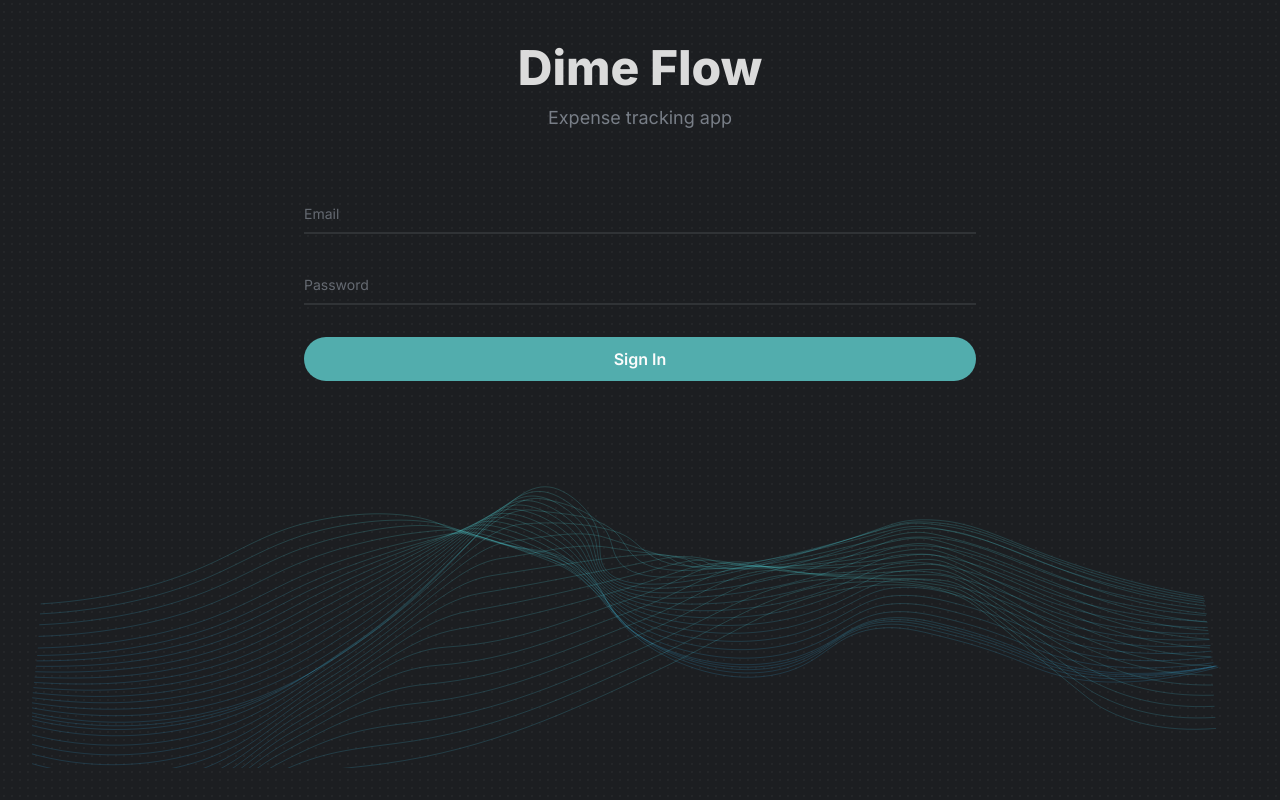
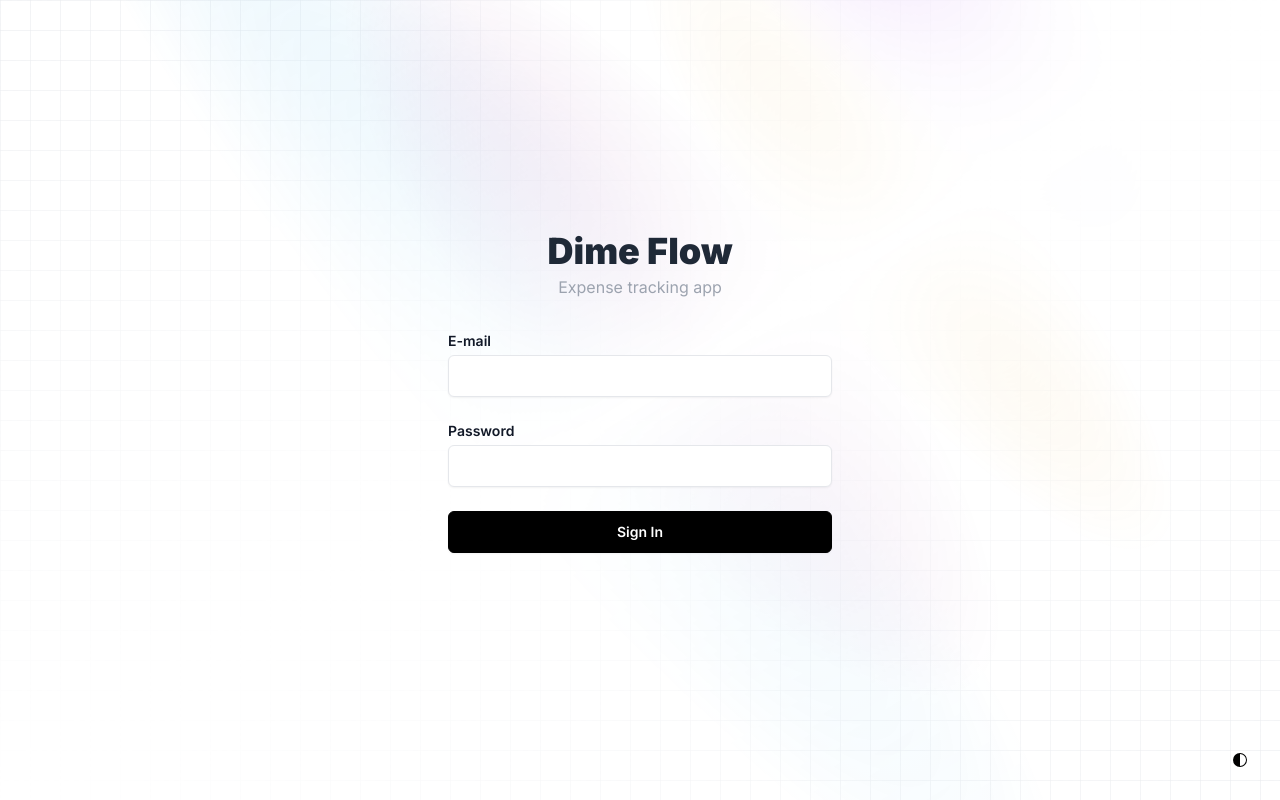
Before and after one commit to rkatanic/expense-tracker, a Next.js app: page / in a window 1280 px wide. Built offline with nearby package versions, Linux system fonts and the light colour scheme; no server answers.

Commit message:
Updates login form design

```diff
--- a/components/Button.tsx
+++ b/components/Button.tsx
@@ -4,6 +4,7 @@ interface Props {
   onClick?: () => void;
   fullWidth?: boolean;
   disabled?: boolean;
+  size?: "large";
 }
 
 const Button = ({
@@ -12,10 +13,14 @@ const Button = ({
   onClick,
   fullWidth,
   disabled,
-}: Props) => {
-  return (
+  size,
+}: Props) => (
   <button
-      className={`btn-primary ${fullWidth ? "btn-full-width" : ""}`}
+    className={`${
+      size === "large" ? "py-2.5" : "py-2"
+    } bg-black border-black hover:bg-gray-800 shadow-sm font-semibold text-sm border dark:border-cyan-700 dark:bg-cyan-600
+      px-4 rounded-md text-white dark:hover:bg-cyan-700 dark:hover:border-cyan-600 dark:shadow-md
+       ${fullWidth ? "btn-full-width" : ""}`}
     type={type}
     onClick={onClick}
     disabled={disabled}
@@ -23,6 +28,5 @@ const Button = ({
     {text}
   </button>
 );
-};
 
 export default Button;
--- a/components/Input.tsx
+++ b/components/Input.tsx
@@ -11,6 +11,7 @@ interface Props {
   min?: number;
   max?: number;
   required?: boolean;
+  size?: "large" | "medium";
 }
 
 const Input = ({
@@ -26,17 +27,28 @@ const Input = ({
   min,
   max,
   required,
+  size,
 }: Props): JSX.Element => {
   const isRadio = type === "radio";
 
   return (
-    <div className="input-container">
+    <div className="w-full flex flex-col">
+      {label && (
+        <label
+          className="block mb-1 text-sm font-semibold text-gray-900 dark:text-gray-400"
+          htmlFor=""
+        >
+          {label}
+        </label>
+      )}
       <input
+        className={`${
+          size === "large" ? "py-2.5" : "py-2 "
+        } px-3 w-full shadow-sm text-sm text-gray-900 rounded-md border bg-white border-gray-200  focus:outline-cyan-500 dark:focus:outline-0 dark:focus:border-cyan-500 dark:border-gray-700 dark:text-gray-100 dark:bg-gray-800/70`}
         required={required}
         min={min}
         max={max}
         pattern={pattern}
-        className={`input ${isRadio ? "radio" : ""}`}
         type={type}
         value={value}
         placeholder={placeholder}
@@ -45,12 +57,6 @@ const Input = ({
         onChange={onChange}
         checked={checked}
       />
-      {isRadio && <label htmlFor={id} />}
-      {label && (
-        <label className="label" htmlFor={id}>
-          {label}
-        </label>
-      )}
     </div>
   );
 };
--- a/components/Login.tsx
+++ b/components/Login.tsx
@@ -3,7 +3,7 @@ import { useRouter } from "next/router";
 import { useAuth } from "../context/AuthUserContext";
 import Input from "./Input";
 import Button from "./Button";
-import AbstractLine from "../assets/abstract-line.svg";
+import { VscColorMode } from "react-icons/vsc";
 
 const Login = (): JSX.Element => {
   const [email, setEmail] = useState("");
@@ -24,43 +24,87 @@ const Login = (): JSX.Element => {
     event.preventDefault();
   };
 
+  const handleDarkThemeSwitch = (): void => {
+    if (document.body.classList.contains("dark")) {
+      document.body.classList.remove("dark");
+    } else {
+      document.body.classList.add("dark");
+    }
+  };
+
   useEffect((): void => {
     if (authUser) router.push("/home");
   }, [authUser]);
 
   return (
-    <div className="login">
-      <form className="login-form" onSubmit={onSubmit}>
-        <div className="login-form-content">
-          <div>
-            <h2 className="login-form-content-title">Dime Flow</h2>
-            <p className="login-form-content-description">
-              Expense tracking app
-            </p>
-          </div>
+    <div className="h-screen max-w-md m-auto overflow-hidden flex items-center justify-center px-8">
+      <div
+        className="z-10 absolute bottom-8 right-8 cursor-pointer"
+        onClick={handleDarkThemeSwitch}
+      >
+        <VscColorMode className="fill-black dark:fill-gray-500" />
+      </div>
+      <form className="w-full z-10 " onSubmit={onSubmit}>
+        <div className="flex flex-col gap-1 mb-8 items-center">
+          <h2 className="text-4xl font-black text-gray-800 dark:text-gray-300">
+            Dime Flow
+          </h2>
+          <p className="text-gray-400 dark:text-gray-500">
+            Expense tracking app
+          </p>
+        </div>
+        <div className="flex flex-col gap-6">
           <Input
+            size="large"
             required
             type="email"
             value={email}
             onChange={(event) => setEmail(event.target.value)}
             name="email"
             id="loginEmail"
-            placeholder="Email"
+            label="E-mail"
           />
           <Input
+            size="large"
             required
             type="password"
             name="password"
             value={password}
             onChange={(event) => setPassword(event.target.value)}
             id="loginPassword"
-            placeholder="Password"
+            label="Password"
           />
-          <Button text="Sign In" type="submit" fullWidth />
-          <div className="login-form-error">{error && <div>{error}</div>}</div>
+          <Button size="large" text="Sign In" type="submit" fullWidth />
+        </div>
+        <div className="text-rose-600 text-sm mt-4">
+          {error && <div>{error}</div>}
         </div>
       </form>
-      <AbstractLine />
+      <div className="fixed inset-0 [mask-image:linear-gradient(to_bottom_right,white,transparent,white)]">
+        <div className="shade shade-1"></div>
+        <div className="shade shade-2"></div>
+        <div className="shade shade-3"></div>
+        <div className="shade shade-4"></div>
+        <svg className="h-full w-full absolute inset-0">
+          <defs>
+            <pattern
+              id="grid"
+              width="30"
+              height="30"
+              patternUnits="userSpaceOnUse"
+            >
+              <rect width="30" height="30" fill="url(#tenthGrid)" />
+              <path
+                d="M 100 0 L 0 0 0 100"
+                fill="none"
+                className="stroke-gray-200 dark:stroke-gray-800"
+                stroke-width="1"
+              />
+            </pattern>
+          </defs>
+          <rect width="100%" height="100%" fill="url(#grid)" />
+        </svg>
+      </div>
     </div>
   );
 };
--- a/package.json
+++ b/package.json
@@ -19,7 +19,8 @@
     "next": "12.1.6",
     "nookies": "^2.5.2",
     "react": "18.2.0",
-    "react-dom": "18.2.0"
+    "react-dom": "18.2.0",
+    "react-icons": "^4.4.0"
   },
   "devDependencies": {
     "@testing-library/jest-dom": "^5.16.4",
--- a/pages/_app.tsx
+++ b/pages/_app.tsx
@@ -7,7 +7,9 @@ const MyApp = ({ Component, pageProps }: AppProps) => {
   return (
     <AuthUserProvider>
       <GlobalContextProvider>
-        <Component {...pageProps} />
+        <div className="bg-white dark:bg-gray-900">
+          <Component {...pageProps} />
+        </div>
       </GlobalContextProvider>
     </AuthUserProvider>
   );
--- a/styles/base/_reset.scss
+++ b/styles/base/_reset.scss
@@ -4,10 +4,7 @@ body {
     margin: 0;
     font-family: var(--font);
     color: var(--color-white-one);
-    background-color: var(--color-gray-100);
-    height: 100vh !important;
-    background-image: radial-gradient(var(--color-gray-300) 1px, transparent 1px);
-    background-size: 0.5rem 0.5rem;
+    height: 100vh;
 }
 
 a {
--- a/styles/components/Login.scss
+++ b/styles/components/Login.scss
@@ -1,56 +1,44 @@
-.login {
-    display: flex;
-    flex-direction: column;
-    height: 100vh;
-    text-align: center;
-    padding: 2rem;
+.shade {
+    position: absolute;
+    border-radius: 50%;
 
-
-    &-form {
-        display: flex;
-        justify-content: center;
-        flex: 1;
-        margin: 0;
-        padding: 0;
+    &-1 {
+        top: -30rem;
+        left: 30%;
+        transform: rotate(-40deg);
         z-index: 1;
-
-        &-content {
-            flex: 1;
-            gap: 2rem;
-            display: flex;
-            flex-direction: column;
-            justify-content: center;
-
-            max-width: 42rem;
-            margin-bottom: 4rem;
-
-
-            &-title {
-                font-size: 3rem;
-                font-weight: 800;
-                margin: 0;
-                color: var(--color-white-two);
-            }
-
-            &-description {
-                font-size: 1.125rem;
-                color: var(--color-gray-900);
-                margin: 0 0 2rem;
-            }
-        }
-
-        &-error {
-            font-size: 0.875rem;
-            color: var(--color-primary-500);
-        }
+        width: 20rem;
+        height: 100rem;
+        background-image: radial-gradient(hsla(200, 100%, 45%, 0.15) 2%, transparent 70%);
     }
 
+    &-2 {
+        top: -10rem;
+        left: 40%;
+        transform: rotate(-40deg);
+        z-index: 1;
+        width: 20rem;
+        height: 60rem;
+        background-image: radial-gradient(hsla(295, 100%, 25%, 0.25) 2%, transparent 70%);
+    }
+
+    &-3 {
+        top: -10rem;
+        left: 62%;
+        transform: rotate(-40deg);
+        z-index: 1;
+        width: 14rem;
+        height: 50rem;
+        background-image: radial-gradient(hsla(40, 100%, 45%, 0.25) 2%, transparent 70%);
+    }
+
+    &-4 {
+        top: -38rem;
+        left: 54%;
+        transform: rotate(-40deg);
+        z-index: 1;
+        width: 18rem;
+        height: 60rem;
+        background-image: radial-gradient(hsla(275, 100%, 45%, 0.25) 2%, transparent 70%);
+    }
 }
-
-.abstract-line_svg__abstract-line {
-    width: 100vw;
-    height: 100vh;
-    position: fixed;
-    bottom: -45%;
-    left: 0;
-}
--- a/styles/main.scss
+++ b/styles/main.scss
@@ -1,4 +1,4 @@
-@import url("https://fonts.googleapis.com/css2?family=Inter:wght@300;400;500;600;700;800&display=swap");
+@import url("https://fonts.googleapis.com/css2?family=Inter:wght@300;400;500;600;700;800;900&display=swap");
 
 @import "./base/reset";
 
--- a/tailwind.config.js
+++ b/tailwind.config.js
@@ -1,5 +1,6 @@
 /** @type {import('tailwindcss').Config} */
 module.exports = {
+  darkMode: "class",
   content: [
     "./pages/**/*.{js,ts,jsx,tsx}",
     "./components/**/*.{js,ts,jsx,tsx}",
```
Also changed, not shown: 2 other files (tests, documents, lock files or other folders). Lines whose indentation alone changed are shown as unchanged.
